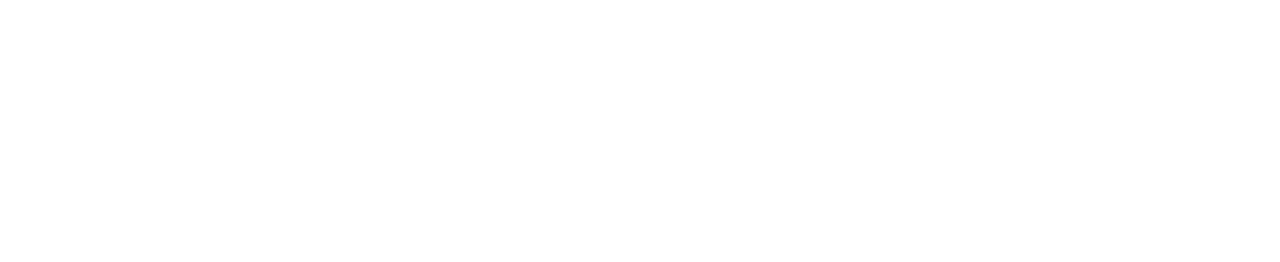
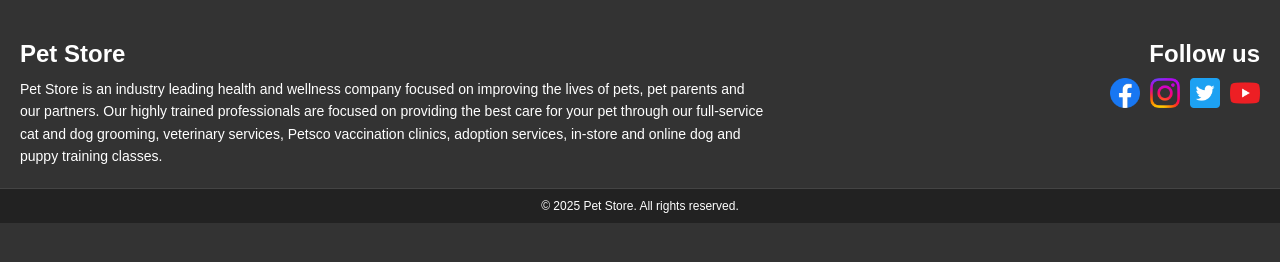
Before and after one commit to Kevin-Schnaubelt-Jr/pet-store-final, a plain HTML site: page components/footer.html in a window 1280 px wide. Drawn offline with Linux system fonts and the light colour scheme.

Commit message:
before-major-revamp

```diff
--- a/components/footer.html
+++ b/components/footer.html
@@ -1,2 +1,23 @@
 <link rel="stylesheet" href="../css/main.css">
 <link rel="stylesheet" href="../css/footer.css">
+
+<div id="footer">
+    <div id="footer-top">
+        <div id="footer-left">
+            <h1>Pet Store</h1>
+            <p>Pet Store is an industry leading health and wellness company focused on improving the lives of pets, pet parents and our partners. Our highly trained professionals are focused on providing the best care for your pet through our full-service cat and dog grooming, veterinary services, Petsco vaccination clinics, adoption services, in-store and online dog and puppy training classes.</p>
+        </div>
+        <div id="footer-right">
+            <h1>Follow us</h1>
+            <div id="social-media">
+                <img src="../images/facebook.png" alt="facebook icon">
+                <img src="../images/Insta.png" alt="instagram icon">
+                <img src="../images/twitter.png" alt="twitter icon">
+                <img src="../images/YouTube.png" alt="youtube icon">
+            </div>
+        </div>
+    </div>
+    <div id="footer-bottom">
+        <p>&copy; 2025 Pet Store. All rights reserved.</p>
+    </div>
+</div>
--- a/css/footer.css
+++ b/css/footer.css
@@ -0,0 +1,62 @@
+#footer {
+    height: 100%;
+
+    background-color: #333;
+    color: #fff;
+    font-family: Arial, sans-serif;
+    padding: 20px 0;
+}
+
+#footer-top {
+    display: flex;
+    justify-content: space-between;
+    padding: 20px;
+    border-bottom: 1px solid #444;
+}
+
+#footer-left {
+    max-width: 60%;
+}
+
+#footer-left h1 {
+    font-size: 24px;
+    margin-bottom: 10px;
+}
+
+#footer-left p {
+    font-size: 14px;
+    line-height: 1.6;
+}
+
+#footer-right {
+    text-align: right;
+}
+
+#footer-right h1 {
+    font-size: 24px;
+    margin-bottom: 10px;
+}
+
+#social-media {
+    display: flex;
+    gap: 10px;
+    justify-content: flex-end;
+}
+
+#social-media img {
+    width: 30px;
+    height: 30px;
+    cursor: pointer;
+    transition: transform 0.3s ease;
+}
+
+#social-media img:hover {
+    transform: scale(1.1);
+}
+
+#footer-bottom {
+    text-align: center;
+    padding: 10px 0;
+    font-size: 12px;
+    background-color: #222;
+}
--- a/css/index.css
+++ b/css/index.css
@@ -17,9 +17,8 @@ iframe {
 }
 
 #footer-frame {
-    border: 1px solid #000;
+    /* border: 1px solid #000; */
 
-    height: 10rem;
+    height: 14rem;
 
-    background-color: grey;
 }
```
Also changed, not shown: components/content.html (+3 -0 lines), css/content.css (+19 -0 lines), images/Insta.png (added), images/YouTube.png (added), images/facebook.png (added), images/twitter.png (added).
